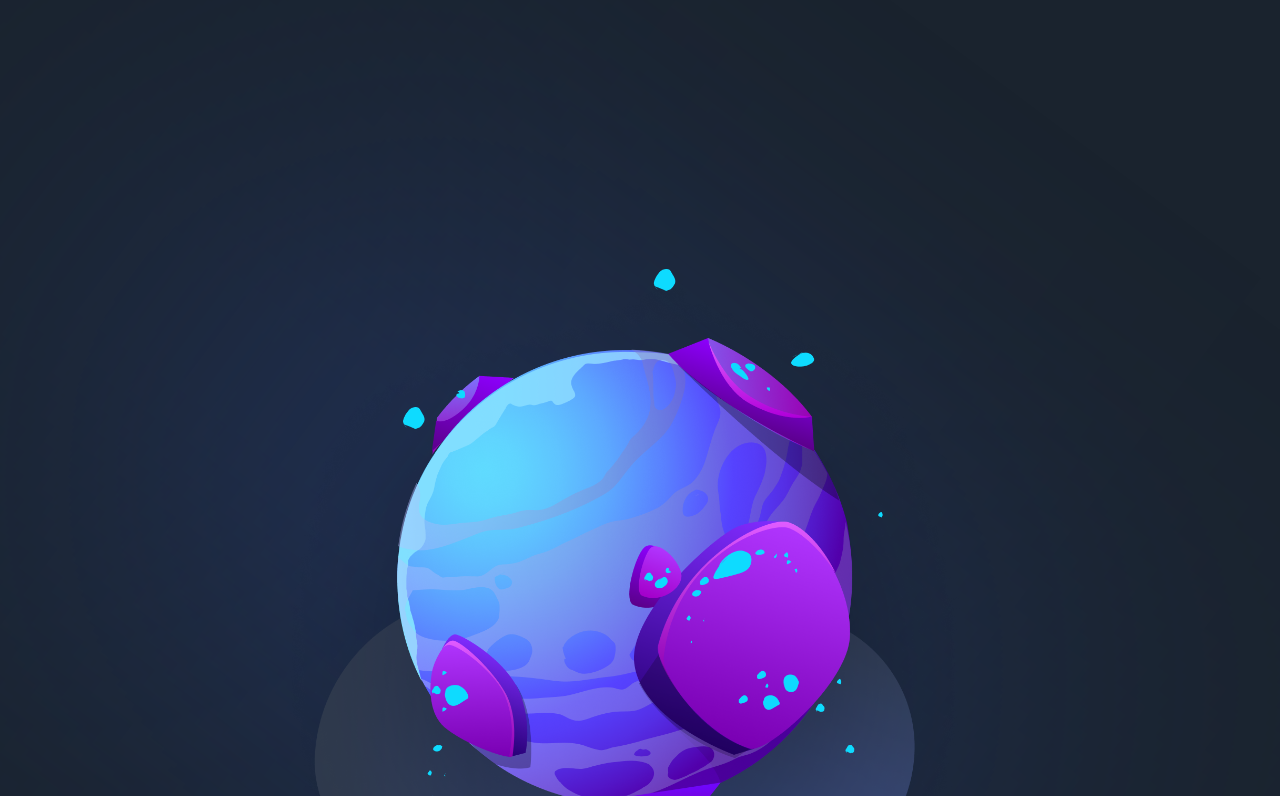
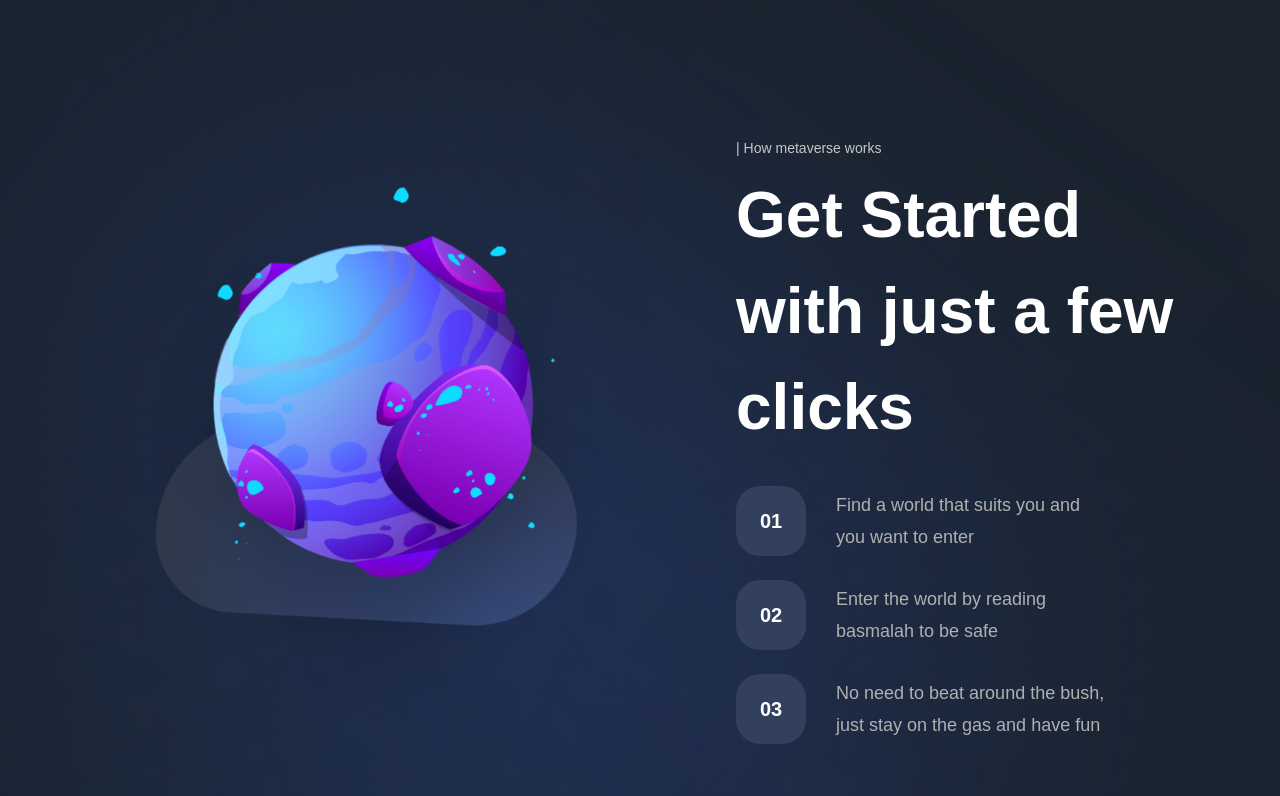
Before and after one commit to MuursaleenBats/metaverse_ui, a Next.js app: page / in a window 1280 px wide. Shown: the part 2604-3400 px from the top of the page. Built offline with nearby package versions, Linux system fonts and the light colour scheme; a web font is replaced by a local one.

Commit message:
get started part implemented

```diff
--- a/components/StartSteps.jsx
+++ b/components/StartSteps.jsx
@@ -1,6 +1,13 @@
-const StartSteps = () => (
-  <div>
-    start steps
+import styles from "../styles";
+
+const StartSteps = ({number, title}) => (
+  <div className={`${styles.flexCenter} flex-row`}>
+    <div className={`${styles.flexCenter} w-[70px] h-[70px] rounded-[24px] bg-[#323f5d]`}>
+      <p className="text-white font-bold text-[20px]">0{number}</p>
+    </div>
+    <p className="flex-1 ml-[30px] font-normal text-[18px] text-[#B0B0B0] leading-[32px]">
+      {title}
+    </p>
   </div>
 );
 
--- a/sections/GetStarted.jsx
+++ b/sections/GetStarted.jsx
@@ -22,8 +22,30 @@ const GetStarted = () => (
         <img
           src="/get-started.png"
           alt="Get Started"
-          className="w-[80%] h-[80%] object-contain"
+          className="w-[90%] h-[90%] object-contain"
         />
+      </motion.div>
+      <motion.div
+        variants={fadeIn('left', 'tween', 0.2, 1)}
+        className="flex-[0.75] flex flex-col justify-center"
+      >
+        <TypingText
+          title='| How metaverse works'
+        />
+        <TitleText
+          title={<>Get Started with just a few clicks</>}
+        />
+        <div
+        className="mt-[31px] flex flex-col max-w-[370px] gap-[24px]"
+      >
+        {startingFeatures.map((feature, index) => (
+          <StartSteps
+            key={feature}
+            number={index + 1}
+            title={feature}
+          />
+        ))}
+      </div>
       </motion.div>
     </motion.div>
   </section>
```
